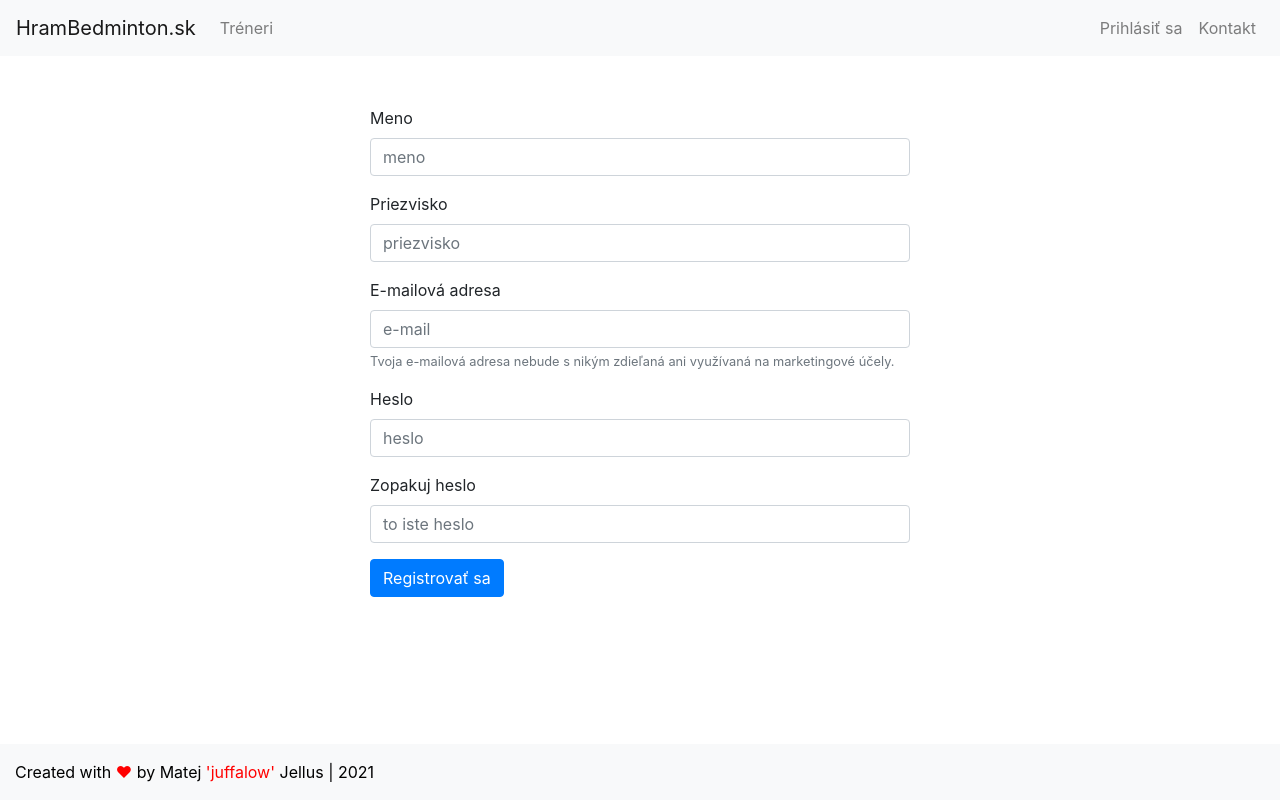
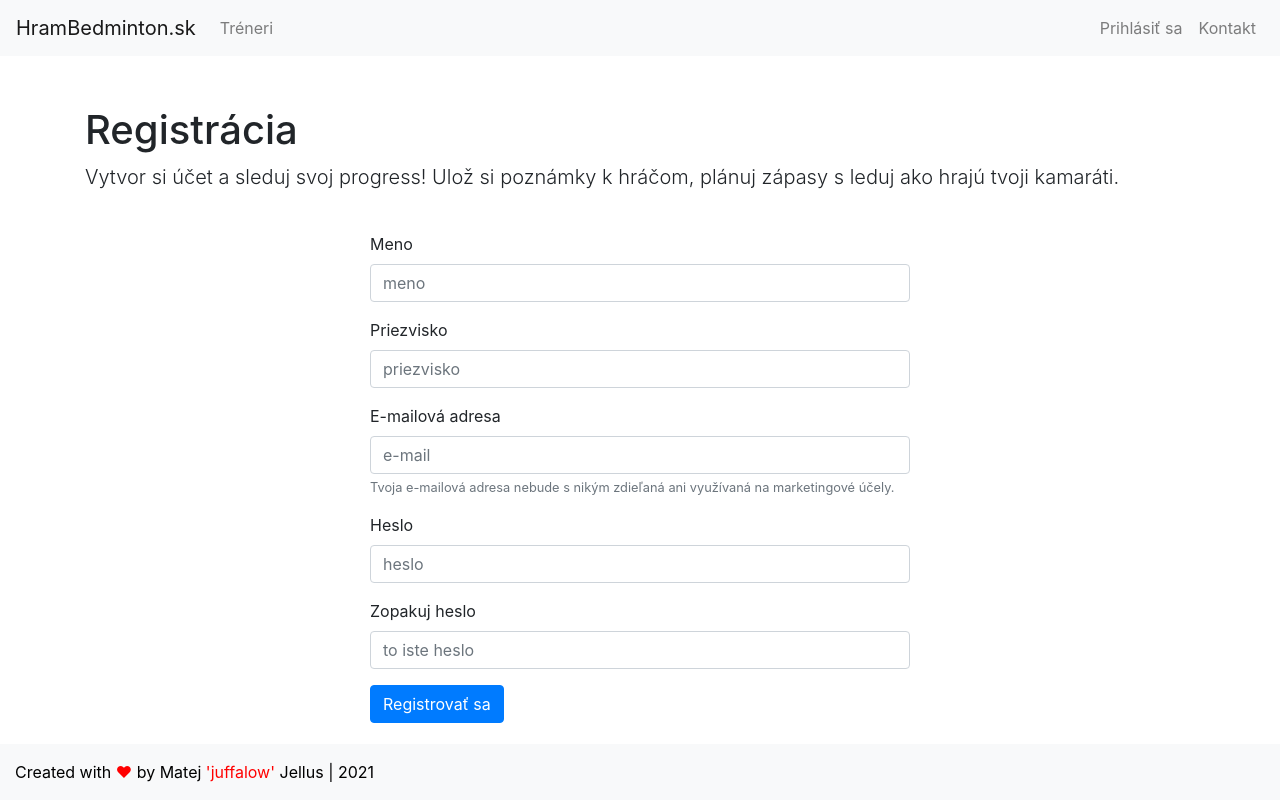
Before and after one commit to juffalow/hrambedminton-sk, a React (Create React App) app in the folder frontend/: page /registracia in a window 1280 px wide. Built offline with nearby package versions, Linux system fonts and the light colour scheme; no server answers.

Commit message:
Update registration page

```diff
--- a/frontend/src/pages/Register.tsx
+++ b/frontend/src/pages/Register.tsx
@@ -17,6 +17,12 @@ const Register: React.FC = () => {
     <SEO title="Registrácia" description="">
       <Container className="main" style={{ marginTop: 50 }}>
         <Row>
+          <Col>
+            <h1>Registrácia</h1>
+            <p className="lead">Vytvor si účet a sleduj svoj progress! Ulož si poznámky k hráčom, plánuj zápasy s leduj ako hrajú tvoji kamaráti.</p>
+          </Col>
+        </Row>
+        <Row className="mt-4">
           <Col md={{ span: 6, offset: 3 }}>
             {
               isSuccess ? (
```
